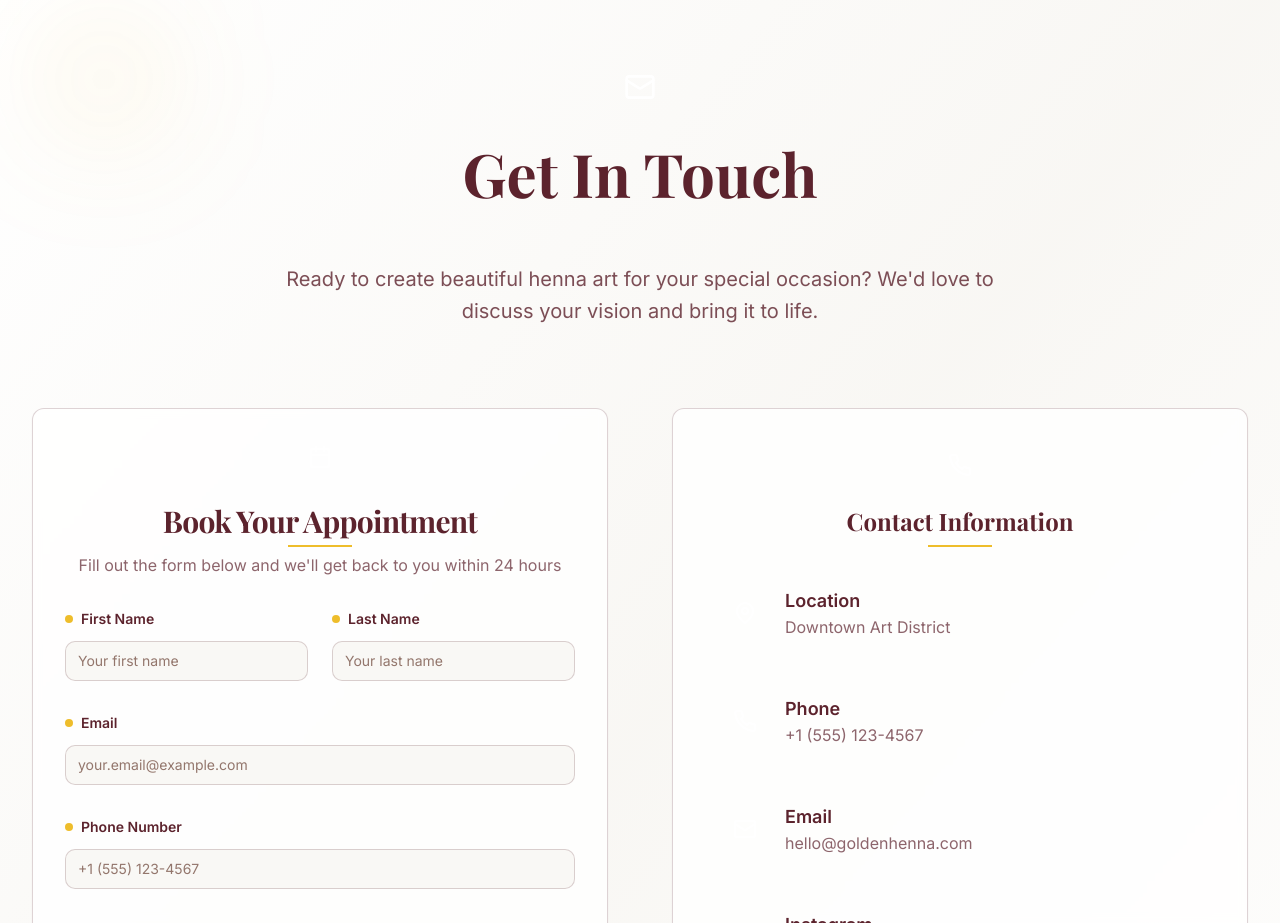
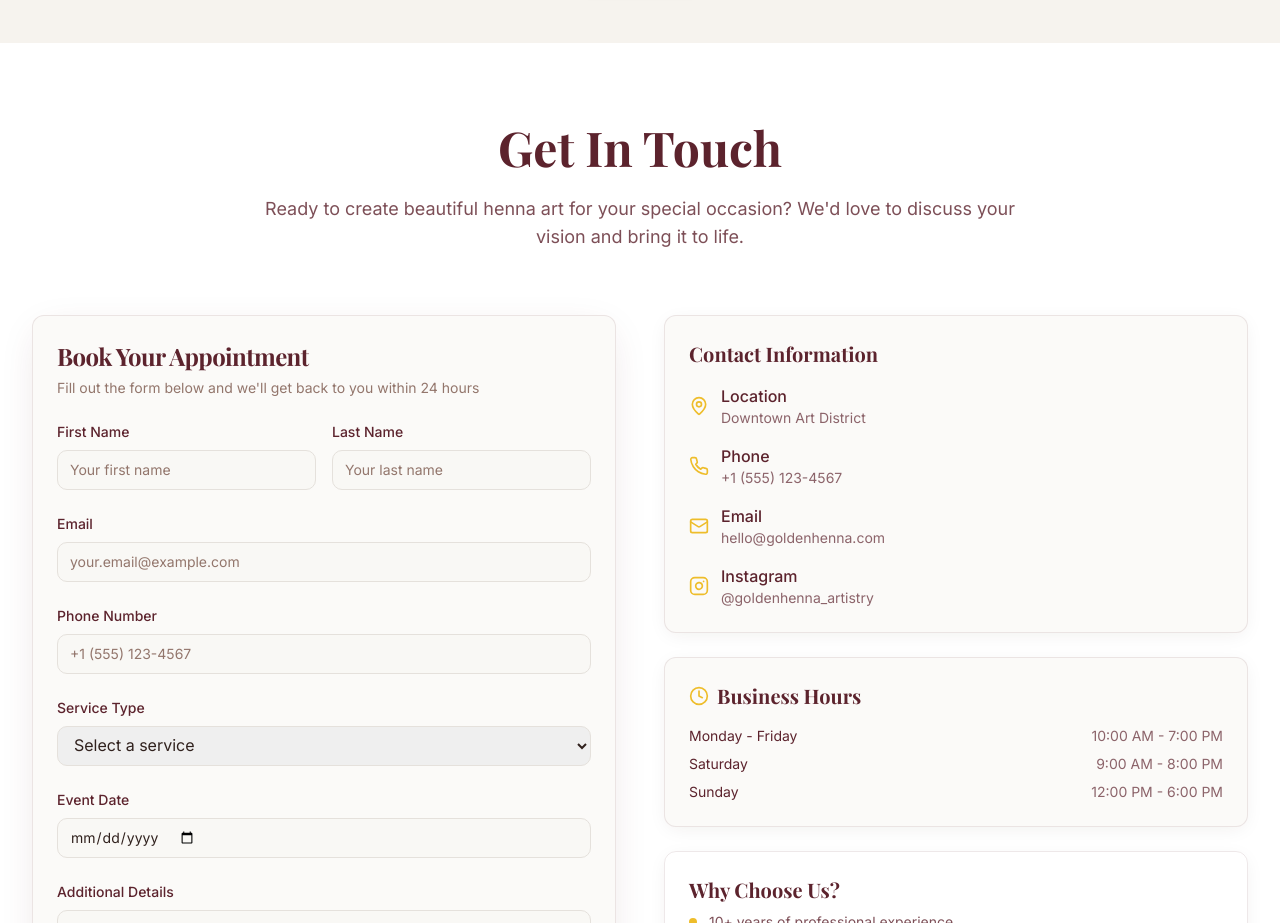
Before and after one commit to Mrmouse0/golden-henna-artistry, a React (Vite) app: page / in a window 1280 px wide. Shown: the part 3800-4723 px from the top of the page. Built offline with nearby package versions, Linux system fonts and the light colour scheme.

Commit message:
Reverted to commit 7050e1e65f0d0d5cdfb21b6541597530e27a6e16

```diff
--- a/src/components/Contact.tsx
+++ b/src/components/Contact.tsx
@@ -2,86 +2,68 @@ import { Button } from "@/components/ui/button";
 import { Input } from "@/components/ui/input";
 import { Textarea } from "@/components/ui/textarea";
 import { Card, CardContent, CardDescription, CardHeader, CardTitle } from "@/components/ui/card";
-import { MapPin, Phone, Mail, Calendar, Instagram, Sparkles } from "lucide-react";
+import { MapPin, Phone, Mail, Clock, Calendar, Instagram } from "lucide-react";
 
 const Contact = () => {
   return (
-    <section id="contact" className="py-20 bg-gradient-to-br from-white via-henna-cream/20 to-white relative overflow-hidden">
-      {/* Decorative Elements */}
-      <div className="absolute top-10 left-10 w-32 h-32 bg-henna-gold/10 rounded-full blur-3xl"></div>
-      <div className="absolute bottom-10 right-10 w-40 h-40 bg-henna-primary/5 rounded-full blur-3xl"></div>
-
-      <div className="max-w-7xl mx-auto px-4 sm:px-6 lg:px-8 relative">
-        <div className="text-center mb-20 animate-fade-in">
-          <div className="inline-flex items-center justify-center w-16 h-16 bg-gradient-warm rounded-full mb-6 shadow-glow">
-            <Mail className="w-8 h-8 text-white" />
-          </div>
-          <h2 className="text-4xl md:text-6xl font-serif font-bold text-henna-primary mb-8 leading-tight">
+    <section id="contact" className="py-20 bg-white">
+      <div className="max-w-7xl mx-auto px-4 sm:px-6 lg:px-8">
+        <div className="text-center mb-16">
+          <h2 className="text-4xl md:text-5xl font-serif font-bold text-henna-primary mb-6">
             Get In Touch
           </h2>
-          <div className="w-24 h-1 bg-gradient-warm mx-auto mb-6 rounded-full"></div>
-          <p className="text-xl text-henna-primary/80 max-w-3xl mx-auto leading-relaxed">
+          <p className="text-lg text-henna-primary/80 max-w-3xl mx-auto">
             Ready to create beautiful henna art for your special occasion?
             We'd love to discuss your vision and bring it to life.
           </p>
         </div>
 
-        <div className="grid grid-cols-1 lg:grid-cols-2 gap-16">
+        <div className="grid grid-cols-1 lg:grid-cols-2 gap-12">
           {/* Contact Form */}
-          <div className="animate-fade-in" style={{ animationDelay: '0.2s' }}>
-            <Card className="shadow-elegant border-henna-primary/20 backdrop-blur-sm bg-white/80 hover:shadow-warm transition-all duration-500 hover:-translate-y-1">
-              <CardHeader className="text-center pb-8">
-                <div className="inline-flex items-center justify-center w-12 h-12 bg-gradient-warm rounded-full mb-4 mx-auto">
-                  <Calendar className="w-6 h-6 text-white" />
-                </div>
-                <CardTitle className="text-3xl font-serif text-henna-primary mb-3">
+          <Card className="shadow-warm border-henna-primary/10">
+            <CardHeader>
+              <CardTitle className="text-2xl font-serif text-henna-primary">
                 Book Your Appointment
               </CardTitle>
-                <div className="w-16 h-0.5 bg-henna-gold mx-auto mb-4"></div>
-                <CardDescription className="text-henna-primary/70 text-base">
+              <CardDescription>
                 Fill out the form below and we'll get back to you within 24 hours
               </CardDescription>
             </CardHeader>
-              <CardContent className="space-y-8 px-8 pb-8">
-                <div className="grid grid-cols-1 md:grid-cols-2 gap-6">
-                  <div className="group">
-                    <label className="text-sm font-semibold text-henna-primary mb-3 block flex items-center">
-                      <div className="w-2 h-2 bg-henna-gold rounded-full mr-2"></div>
+            <CardContent className="space-y-6">
+              <div className="grid grid-cols-1 md:grid-cols-2 gap-4">
+                <div>
+                  <label className="text-sm font-medium text-henna-primary mb-2 block">
                     First Name
                   </label>
-                    <Input placeholder="Your first name" className="border-henna-primary/20 focus:border-henna-gold focus:ring-henna-gold/20 transition-all duration-300" />
+                  <Input placeholder="Your first name" />
                 </div>
-                  <div className="group">
-                    <label className="text-sm font-semibold text-henna-primary mb-3 block flex items-center">
-                      <div className="w-2 h-2 bg-henna-gold rounded-full mr-2"></div>
+                <div>
+                  <label className="text-sm font-medium text-henna-primary mb-2 block">
                     Last Name
                   </label>
-                    <Input placeholder="Your last name" className="border-henna-primary/20 focus:border-henna-gold focus:ring-henna-gold/20 transition-all duration-300" />
+                  <Input placeholder="Your last name" />
                 </div>
               </div>
 
-                <div className="group">
-                  <label className="text-sm font-semibold text-henna-primary mb-3 block flex items-center">
-                    <div className="w-2 h-2 bg-henna-gold rounded-full mr-2"></div>
+              <div>
+                <label className="text-sm font-medium text-henna-primary mb-2 block">
                   Email
                 </label>
-                  <Input type="email" placeholder="your.email@example.com" className="border-henna-primary/20 focus:border-henna-gold focus:ring-henna-gold/20 transition-all duration-300" />
+                <Input type="email" placeholder="your.email@example.com" />
               </div>
 
-                <div className="group">
-                  <label className="text-sm font-semibold text-henna-primary mb-3 block flex items-center">
-                    <div className="w-2 h-2 bg-henna-gold rounded-full mr-2"></div>
+              <div>
+                <label className="text-sm font-medium text-henna-primary mb-2 block">
                   Phone Number
                 </label>
-                  <Input type="tel" placeholder="+1 (555) 123-4567" className="border-henna-primary/20 focus:border-henna-gold focus:ring-henna-gold/20 transition-all duration-300" />
+                <Input type="tel" placeholder="+1 (555) 123-4567" />
               </div>
 
-                <div className="group">
-                  <label className="text-sm font-semibold text-henna-primary mb-3 block flex items-center">
-                    <div className="w-2 h-2 bg-henna-gold rounded-full mr-2"></div>
+              <div>
+                <label className="text-sm font-medium text-henna-primary mb-2 block">
                   Service Type
                 </label>
-                  <select className="w-full px-4 py-3 border border-henna-primary/20 rounded-md focus:outline-none focus:ring-2 focus:ring-henna-gold/20 focus:border-henna-gold transition-all duration-300 bg-white">
+                <select className="w-full px-3 py-2 border border-input rounded-md focus:outline-none focus:ring-2 focus:ring-henna-gold">
                   <option>Select a service</option>
                   <option>Bridal Henna</option>
                   <option>Party & Events</option>
@@ -90,123 +72,114 @@ const Contact = () => {
                 </select>
               </div>
 
-                <div className="group">
-                  <label className="text-sm font-semibold text-henna-primary mb-3 block flex items-center">
-                    <div className="w-2 h-2 bg-henna-gold rounded-full mr-2"></div>
+              <div>
+                <label className="text-sm font-medium text-henna-primary mb-2 block">
                   Event Date
                 </label>
-                  <Input type="date" className="border-henna-primary/20 focus:border-henna-gold focus:ring-henna-gold/20 transition-all duration-300" />
+                <Input type="date" />
               </div>
 
-                <div className="group">
-                  <label className="text-sm font-semibold text-henna-primary mb-3 block flex items-center">
-                    <div className="w-2 h-2 bg-henna-gold rounded-full mr-2"></div>
+              <div>
+                <label className="text-sm font-medium text-henna-primary mb-2 block">
                   Additional Details
                 </label>
                 <Textarea
                   placeholder="Tell us about your event, design preferences, number of people, etc."
-                    className="min-h-[120px] border-henna-primary/20 focus:border-henna-gold focus:ring-henna-gold/20 transition-all duration-300 resize-none"
+                  className="min-h-[100px]"
                 />
               </div>
 
-                <Button variant="henna" className="w-full h-12 text-base font-semibold shadow-glow hover:shadow-warm transition-all duration-300 hover:-translate-y-0.5">
-                  <Calendar className="w-5 h-5 mr-2" />
+              <Button variant="henna" className="w-full">
+                <Calendar className="w-4 h-4 mr-2" />
                 Book Appointment
               </Button>
             </CardContent>
           </Card>
-          </div>
 
           {/* Contact Information */}
-          <div className="space-y-8 animate-fade-in" style={{ animationDelay: '0.4s' }}>
-            <Card className="shadow-elegant border-henna-primary/20 backdrop-blur-sm bg-white/80 hover:shadow-warm transition-all duration-500 hover:-translate-y-1">
-              <CardContent className="p-8">
-                <div className="text-center mb-6">
-                  <div className="inline-flex items-center justify-center w-12 h-12 bg-gradient-warm rounded-full mb-4">
-                    <Phone className="w-6 h-6 text-white" />
-                  </div>
-                  <h3 className="text-2xl font-serif font-bold text-henna-primary mb-2">
+          <div className="space-y-6">
+            <Card className="shadow-soft border-henna-primary/10">
+              <CardContent className="p-6">
+                <h3 className="text-xl font-serif font-semibold text-henna-primary mb-4">
                   Contact Information
                 </h3>
-                  <div className="w-16 h-0.5 bg-henna-gold mx-auto"></div>
-                </div>
-                <div className="space-y-6">
-                  <div className="flex items-center group hover:bg-henna-cream/30 p-4 rounded-lg transition-all duration-300">
-                    <div className="w-12 h-12 bg-gradient-warm rounded-full flex items-center justify-center mr-4 group-hover:scale-110 transition-transform duration-300">
-                      <MapPin className="w-6 h-6 text-white" />
-                    </div>
+                <div className="space-y-4">
+                  <div className="flex items-center">
+                    <MapPin className="w-5 h-5 text-henna-gold mr-3" />
                     <div>
-                      <div className="font-semibold text-henna-primary text-lg">Location</div>
-                      <div className="text-henna-primary/70">Downtown Art District</div>
+                      <div className="font-medium text-henna-primary">Location</div>
+                      <div className="text-sm text-henna-primary/70">Downtown Art District</div>
                     </div>
                   </div>
-                  <div className="flex items-center group hover:bg-henna-cream/30 p-4 rounded-lg transition-all duration-300">
-                    <div className="w-12 h-12 bg-gradient-warm rounded-full flex items-center justify-center mr-4 group-hover:scale-110 transition-transform duration-300">
-                      <Phone className="w-6 h-6 text-white" />
-                    </div>
+                  <div className="flex items-center">
+                    <Phone className="w-5 h-5 text-henna-gold mr-3" />
                     <div>
-                      <div className="font-semibold text-henna-primary text-lg">Phone</div>
-                      <div className="text-henna-primary/70">+1 (555) 123-4567</div>
+                      <div className="font-medium text-henna-primary">Phone</div>
+                      <div className="text-sm text-henna-primary/70">+1 (555) 123-4567</div>
                     </div>
                   </div>
-                  <div className="flex items-center group hover:bg-henna-cream/30 p-4 rounded-lg transition-all duration-300">
-                    <div className="w-12 h-12 bg-gradient-warm rounded-full flex items-center justify-center mr-4 group-hover:scale-110 transition-transform duration-300">
-                      <Mail className="w-6 h-6 text-white" />
-                    </div>
+                  <div className="flex items-center">
+                    <Mail className="w-5 h-5 text-henna-gold mr-3" />
                     <div>
-                      <div className="font-semibold text-henna-primary text-lg">Email</div>
-                      <div className="text-henna-primary/70">hello@goldenhenna.com</div>
+                      <div className="font-medium text-henna-primary">Email</div>
+                      <div className="text-sm text-henna-primary/70">hello@goldenhenna.com</div>
                     </div>
                   </div>
-                  <div className="flex items-center group hover:bg-henna-cream/30 p-4 rounded-lg transition-all duration-300">
-                    <div className="w-12 h-12 bg-gradient-warm rounded-full flex items-center justify-center mr-4 group-hover:scale-110 transition-transform duration-300">
-                      <Instagram className="w-6 h-6 text-white" />
-                    </div>
+                  <div className="flex items-center">
+                    <Instagram className="w-5 h-5 text-henna-gold mr-3" />
                     <div>
-                      <div className="font-semibold text-henna-primary text-lg">Instagram</div>
-                      <div className="text-henna-primary/70">@goldenhenna_artistry</div>
+                      <div className="font-medium text-henna-primary">Instagram</div>
+                      <div className="text-sm text-henna-primary/70">@goldenhenna_artistry</div>
                     </div>
                   </div>
                 </div>
               </CardContent>
             </Card>
 
+            <Card className="shadow-soft border-henna-primary/10">
+              <CardContent className="p-6">
+                <h3 className="text-xl font-serif font-semibold text-henna-primary mb-4 flex items-center">
+                  <Clock className="w-5 h-5 text-henna-gold mr-2" />
+                  Business Hours
+                </h3>
+                <div className="space-y-2 text-sm">
+                  <div className="flex justify-between">
+                    <span className="text-henna-primary">Monday - Friday</span>
+                    <span className="text-henna-primary/70">10:00 AM - 7:00 PM</span>
+                  </div>
+                  <div className="flex justify-between">
+                    <span className="text-henna-primary">Saturday</span>
+                    <span className="text-henna-primary/70">9:00 AM - 8:00 PM</span>
+                  </div>
+                  <div className="flex justify-between">
+                    <span className="text-henna-primary">Sunday</span>
+                    <span className="text-henna-primary/70">12:00 PM - 6:00 PM</span>
+                  </div>
+                </div>
+              </CardContent>
+            </Card>
 
-            <Card className="shadow-elegant border-henna-primary/20 bg-gradient-to-br from-henna-cream/10 to-white backdrop-blur-sm hover:shadow-warm transition-all duration-500 hover:-translate-y-1">
-              <CardContent className="p-8">
-                <div className="text-center mb-6">
-                  <div className="inline-flex items-center justify-center w-12 h-12 bg-gradient-warm rounded-full mb-4">
-                    <Sparkles className="w-6 h-6 text-white" />
-                  </div>
-                  <h3 className="text-2xl font-serif font-bold text-henna-primary mb-2">
+            <Card className="shadow-soft border-henna-primary/10 bg-gradient-subtle">
+              <CardContent className="p-6">
+                <h3 className="text-xl font-serif font-semibold text-henna-primary mb-2">
                   Why Choose Us?
                 </h3>
-                  <div className="w-16 h-0.5 bg-henna-gold mx-auto"></div>
-                </div>
-                <ul className="space-y-4 text-henna-primary/80">
-                  <li className="flex items-center group">
-                    <div className="w-8 h-8 bg-gradient-warm rounded-full flex items-center justify-center mr-4 group-hover:scale-110 transition-transform duration-300">
-                      <div className="w-2 h-2 bg-white rounded-full"></div>
-                    </div>
-                    <span className="text-base">10+ years of professional experience</span>
+                <ul className="space-y-2 text-sm text-henna-primary/80">
+                  <li className="flex items-center">
+                    <div className="w-2 h-2 bg-henna-gold rounded-full mr-3"></div>
+                    10+ years of professional experience
                   </li>
-                  <li className="flex items-center group">
-                    <div className="w-8 h-8 bg-gradient-warm rounded-full flex items-center justify-center mr-4 group-hover:scale-110 transition-transform duration-300">
-                      <div className="w-2 h-2 bg-white rounded-full"></div>
-                    </div>
-                    <span className="text-base">100% natural, chemical-free henna</span>
+                  <li className="flex items-center">
+                    <div className="w-2 h-2 bg-henna-gold rounded-full mr-3"></div>
+                    100% natural, chemical-free henna
                   </li>
-                  <li className="flex items-center group">
-                    <div className="w-8 h-8 bg-gradient-warm rounded-full flex items-center justify-center mr-4 group-hover:scale-110 transition-transform duration-300">
-                      <div className="w-2 h-2 bg-white rounded-full"></div>
-                    </div>
-                    <span className="text-base">Custom designs for every occasion</span>
+                  <li className="flex items-center">
+                    <div className="w-2 h-2 bg-henna-gold rounded-full mr-3"></div>
+                    Custom designs for every occasion
                   </li>
-                  <li className="flex items-center group">
-                    <div className="w-8 h-8 bg-gradient-warm rounded-full flex items-center justify-center mr-4 group-hover:scale-110 transition-transform duration-300">
-                      <div className="w-2 h-2 bg-white rounded-full"></div>
-                    </div>
-                    <span className="text-base">Flexible scheduling and location</span>
+                  <li className="flex items-center">
+                    <div className="w-2 h-2 bg-henna-gold rounded-full mr-3"></div>
+                    Flexible scheduling and location
                   </li>
                 </ul>
               </CardContent>
--- a/src/components/Products.tsx
+++ b/src/components/Products.tsx
@@ -77,6 +77,12 @@ const Products = () => {
                 </div>
 
                 <div className="border-t border-henna-primary/10 pt-4">
+                  <div className="flex justify-between items-center mb-4">
+                    <div>
+                      <div className="text-2xl font-bold text-henna-primary">{product.price}</div>
+                      <div className="text-sm text-henna-primary/60">{product.unit}</div>
+                    </div>
+                  </div>
 
                   <Button variant="gold" className="w-full">
                     <ShoppingCart className="w-4 h-4 mr-2" />
```
Lines whose indentation alone changed are shown as unchanged.
